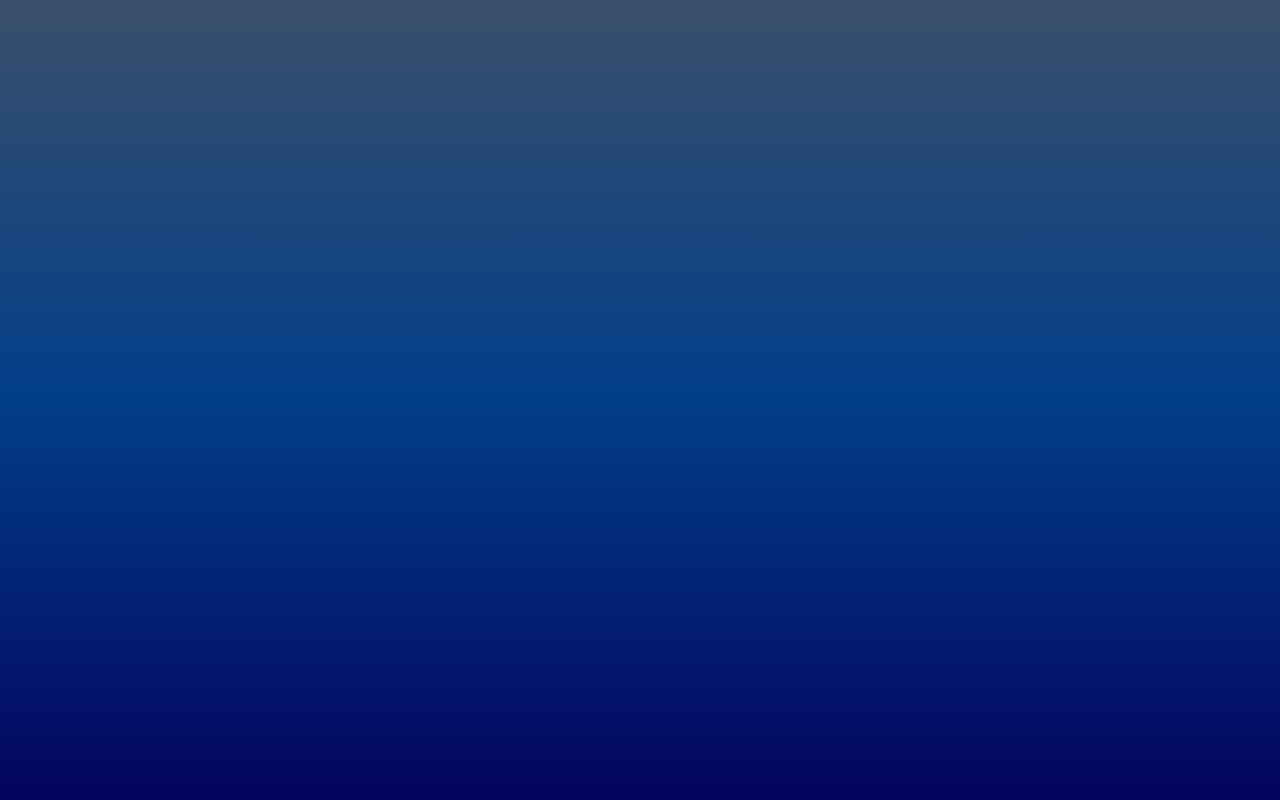
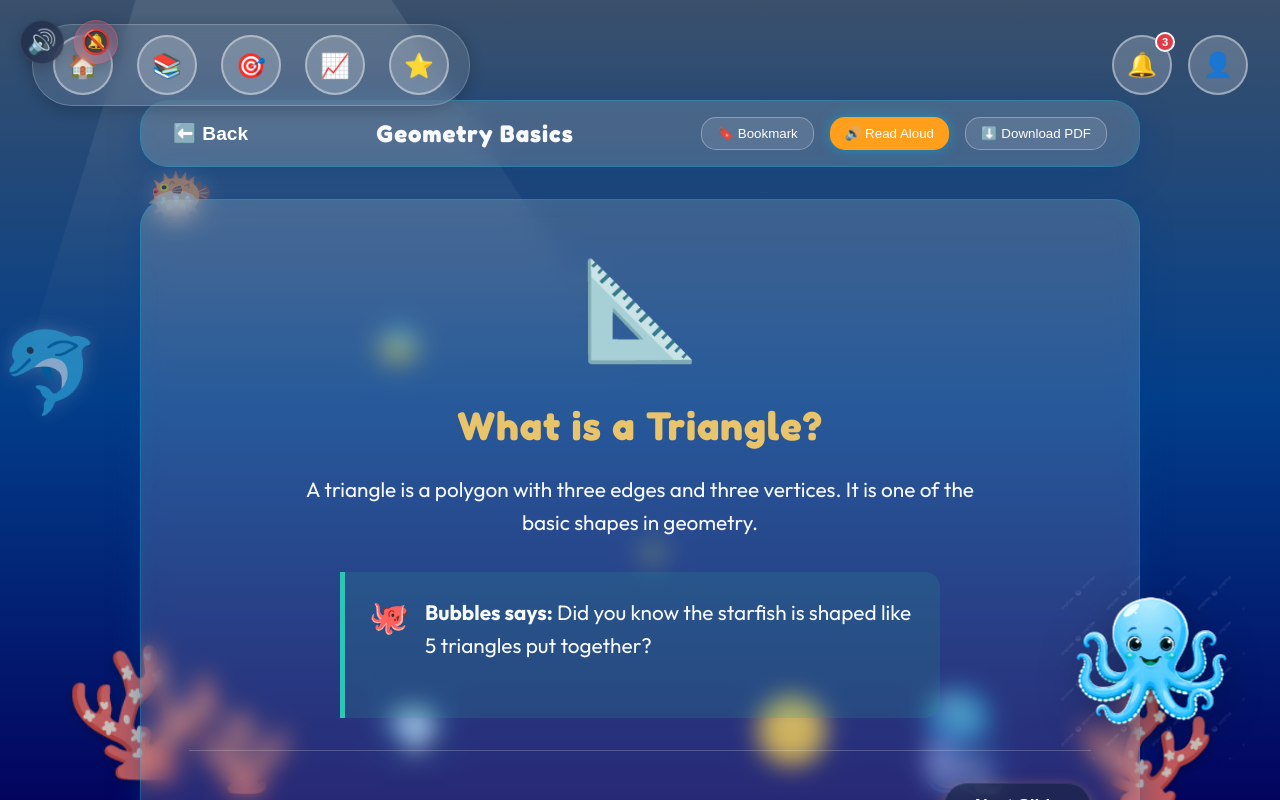
Before and after one commit to AiProjects2006/EDUGENAI_SCRUM_67_Student_UI_Implementation, a React (Vite) app: page /notes in a window 1280 px wide. Before the commit this address had no page. Built offline with nearby package versions, Linux system fonts and the light colour scheme.

Commit message:
Add primary student notes page

```diff
--- a/src/App.jsx
+++ b/src/App.jsx
@@ -3,6 +3,7 @@ import OceanLayout from './components/layout/OceanLayout/OceanLayout';
 import LandingPage from './features/auth/pages/LandingPage';
 import Dashboard from './features/primary/dashboard/Dashboard';
 import Courses from './features/primary/courses/Courses';
+import Notes from './features/primary/notes/Notes';
 
 import { AudioProvider } from './context/AudioContext';
 
@@ -18,6 +19,7 @@ function App() {
             <Route index element={<Navigate to="/landing" replace />} />
             <Route path="dashboard" element={<Dashboard />} />
             <Route path="courses" element={<Courses />} />
+            <Route path="notes" element={<Notes />} />
           </Route>
         </Routes>
       </Router>
--- a/src/features/primary/courses/Courses.jsx
+++ b/src/features/primary/courses/Courses.jsx
@@ -6,6 +6,7 @@ const Courses = () => {
   const navigate = useNavigate();
   const location = useLocation();
   const [activeCategory, setActiveCategory] = useState(location.state?.category || 'All');
+  const [searchQuery, setSearchQuery] = useState('');
 
   const categories = ['All', 'Math', 'Science', 'English', 'ICT'];
 
@@ -16,16 +17,23 @@ const Courses = () => {
     { id: 4, title: 'Marine Biology', subject: 'Science', status: 'unlocked', image: '🐠' },
   ];
 
-  const filteredUnits = activeCategory === 'All'
-    ? units
-    : units.filter(u => u.subject === activeCategory);
+  const filteredUnits = units.filter(u => {
+    const matchesCategory = activeCategory === 'All' || u.subject === activeCategory;
+    const matchesSearch = u.title.toLowerCase().includes(searchQuery.toLowerCase());
+    return matchesCategory && matchesSearch;
+  });
 
   return (
     <div className="courses-page">
       <div className="courses-header glass-panel">
         <h2>Your Learning Journey 📚</h2>
         <div className="search-bar">
-          <input type="text" placeholder="Search for a course..." />
+          <input
+            type="text"
+            placeholder="Search for a course..."
+            value={searchQuery}
+            onChange={(e) => setSearchQuery(e.target.value)}
+          />
           <button className="search-btn">🔍</button>
         </div>
       </div>
--- /dev/null
+++ b/src/features/primary/notes/Notes.css
@@ -0,0 +1,112 @@
+.notes-page {
+  max-width: 1000px;
+  margin: 0 auto;
+}
+
+.notes-header {
+  display: flex;
+  align-items: center;
+  justify-content: space-between;
+  padding: 1rem 2rem;
+  margin-bottom: 2rem;
+}
+
+.back-btn {
+  background: none;
+  border: none;
+  color: white;
+  font-size: 1.2rem;
+  font-weight: bold;
+  cursor: pointer;
+}
+
+.notes-actions {
+  display: flex;
+  gap: 1rem;
+}
+
+.action-btn {
+  background: rgba(255,255,255,0.1);
+  border: 1px solid rgba(255,255,255,0.3);
+  color: white;
+  padding: 8px 15px;
+  border-radius: 15px;
+  cursor: pointer;
+  transition: all 0.2s ease;
+}
+
+.action-btn:hover {
+  background: rgba(255,255,255,0.2);
+}
+
+.action-btn.voice-reading {
+  background: var(--coral-orange);
+  border: none;
+  animation: pulse-glow 2s infinite;
+}
+
+.notes-content {
+  padding: 3rem;
+  min-height: 500px;
+  display: flex;
+  flex-direction: column;
+  justify-content: space-between;
+  margin-bottom: 2rem;
+}
+
+.slide-viewer {
+  text-align: center;
+}
+
+.slide-image {
+  font-size: 6rem;
+  margin-bottom: 2rem;
+}
+
+.slide-viewer h3 {
+  font-size: 2.5rem;
+  color: var(--golden-yellow);
+  margin-bottom: 1.5rem;
+}
+
+.slide-viewer p {
+  font-size: 1.3rem;
+  line-height: 1.6;
+  max-width: 700px;
+  margin: 0 auto 2rem auto;
+}
+
+.fun-fact {
+  background: rgba(42, 157, 143, 0.2);
+  border-left: 5px solid var(--sea-green);
+  padding: 1.5rem;
+  border-radius: 0 15px 15px 0;
+  display: flex;
+  align-items: flex-start;
+  gap: 1rem;
+  max-width: 600px;
+  margin: 0 auto;
+  text-align: left;
+}
+
+.mascot-icon {
+  font-size: 2rem;
+}
+
+.slide-navigation {
+  display: flex;
+  justify-content: space-between;
+  align-items: center;
+  border-top: 1px solid rgba(255,255,255,0.2);
+  padding-top: 2rem;
+  margin-top: 2rem;
+}
+
+.notes-footer {
+  text-align: center;
+}
+
+.huge-btn {
+  font-size: 1.5rem;
+  padding: 15px 40px;
+}
--- /dev/null
+++ b/src/features/primary/notes/Notes.jsx
@@ -0,0 +1,104 @@
+import React, { useState } from 'react';
+import { useNavigate } from 'react-router-dom';
+import { useOceanAudio } from '../../../context/AudioContext';
+import './Notes.css';
+
+const Notes = () => {
+  const navigate = useNavigate();
+  const { triggerMascotVoice } = useOceanAudio();
+  const [currentSlide, setCurrentSlide] = useState(0);
+  const [isBookmarked, setIsBookmarked] = useState(false);
+  const [isReading, setIsReading] = useState(false);
+
+  const slides = [
+    {
+      icon: '📐',
+      title: 'What is a Triangle?',
+      content: 'A triangle is a polygon with three edges and three vertices. It is one of the basic shapes in geometry.',
+      fact: 'Did you know the starfish is shaped like 5 triangles put together?',
+      audio: 'A triangle is a polygon with three edges and three vertices. Did you know the starfish is shaped like 5 triangles put together?'
+    },
+    {
+      icon: '⏹️',
+      title: 'What is a Square?',
+      content: 'A square is a regular quadrilateral, which means that it has four equal sides and four equal angles.',
+      fact: 'A chessboard is made of 64 smaller squares!',
+      audio: 'A square has four equal sides and four equal angles. A chessboard is made of 64 smaller squares!'
+    },
+    {
+      icon: '⭕',
+      title: 'What is a Circle?',
+      content: 'A circle is a shape consisting of all points in a plane that are at a given distance from a given point, the center.',
+      fact: 'Bubbles are perfect spheres, which look like circles from any angle!',
+      audio: 'A circle has all points at a given distance from the center. Bubbles look like circles!'
+    }
+  ];
+
+  const handleNext = () => {
+    if (currentSlide < slides.length - 1) setCurrentSlide(currentSlide + 1);
+  };
+
+  const handlePrev = () => {
+    if (currentSlide > 0) setCurrentSlide(currentSlide - 1);
+  };
+
+  const handleReadAloud = () => {
+    setIsReading(true);
+    triggerMascotVoice(slides[currentSlide].audio);
+    // Reset visual reading state after 5 seconds
+    setTimeout(() => setIsReading(false), 5000);
+  };
+
+  const handleDownload = () => {
+    window.print(); // Triggers the browser's PDF save/print dialog
+  };
+
+  const handleBookmark = () => {
+    setIsBookmarked(!isBookmarked);
+  };
+
+  return (
+    <div className="notes-page">
+      <div className="notes-header glass-panel">
+        <button className="back-btn" onClick={() => navigate('/courses')}>⬅️ Back</button>
+        <h2>Geometry Basics</h2>
+        <div className="notes-actions">
+          <button className={`action-btn ${isBookmarked ? 'active' : ''}`} onClick={handleBookmark} style={isBookmarked ? {background: 'rgba(42, 157, 143, 0.4)'} : {}}>
+            {isBookmarked ? '🔖 Bookmarked!' : '🔖 Bookmark'}
+          </button>
+          <button className={`action-btn voice-reading ${isReading ? 'reading' : ''}`} onClick={handleReadAloud}>
+            {isReading ? '🔊 Reading...' : '🔊 Read Aloud'}
+          </button>
+          <button className="action-btn" onClick={handleDownload}>⬇️ Download PDF</button>
+        </div>
+      </div>
+
+      <div className="notes-content glass-panel">
+        <div className="slide-viewer">
+          <div className="slide-image">{slides[currentSlide].icon}</div>
+          <h3>{slides[currentSlide].title}</h3>
+          <p>{slides[currentSlide].content}</p>
+
+          <div className="fun-fact">
+            <span className="mascot-icon">🐙</span>
+            <p><strong>Bubbles says:</strong> {slides[currentSlide].fact}</p>
+          </div>
+        </div>
+
+        <div className="slide-navigation">
+          <button className="btn-secondary" onClick={handlePrev} style={{ visibility: currentSlide === 0 ? 'hidden' : 'visible' }}>Previous Slide</button>
+          <span>Slide {currentSlide + 1} of {slides.length}</span>
+          <button className="btn-secondary" onClick={handleNext} style={{ visibility: currentSlide === slides.length - 1 ? 'hidden' : 'visible' }}>Next Slide</button>
+        </div>
+      </div>
+
+      <div className="notes-footer">
+        <button className="btn-primary huge-btn" onClick={() => navigate('/activity-map')}>
+          Ready for Activities! 🎮
+        </button>
+      </div>
+    </div>
+  );
+};
+
+export default Notes;
```
